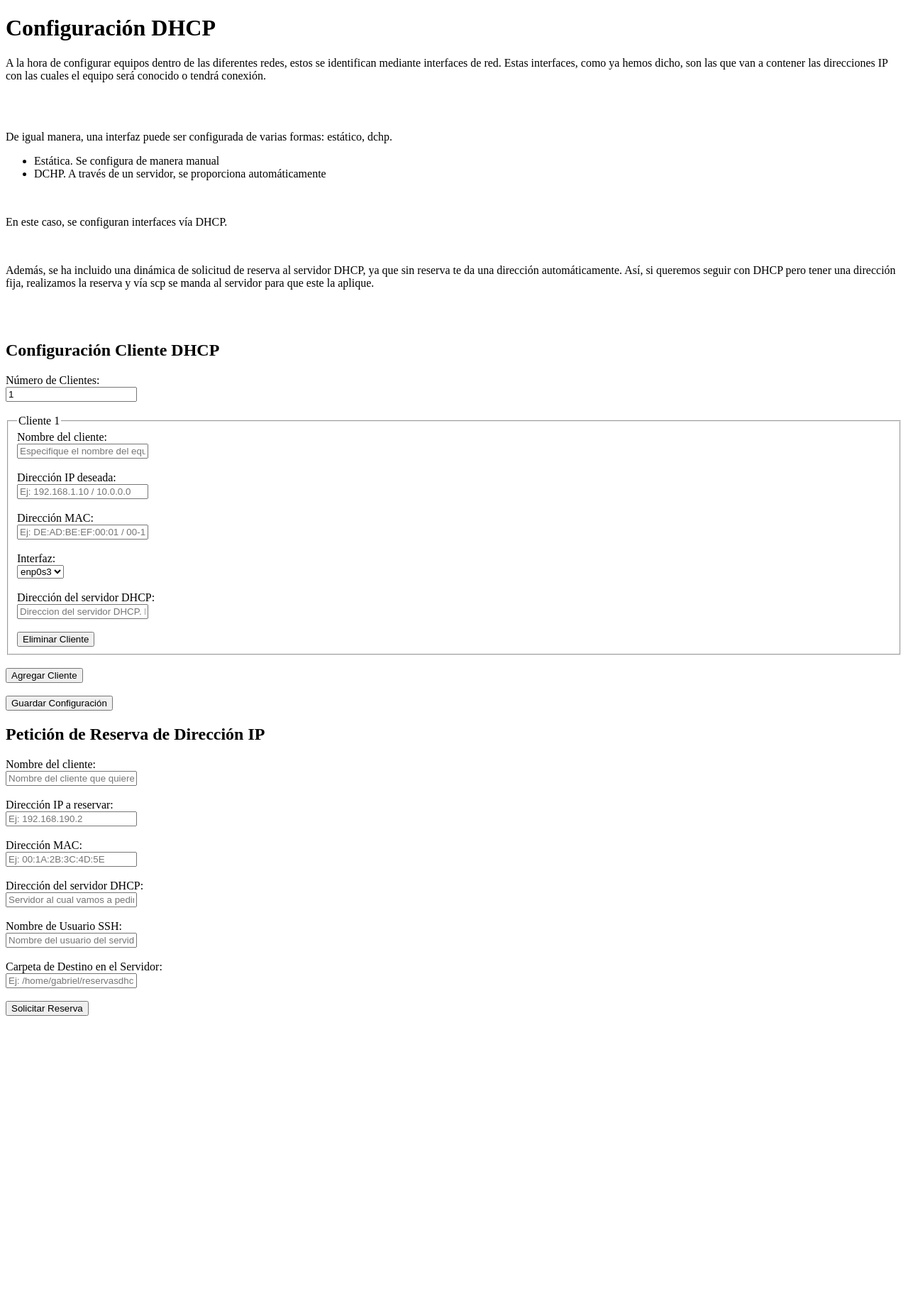
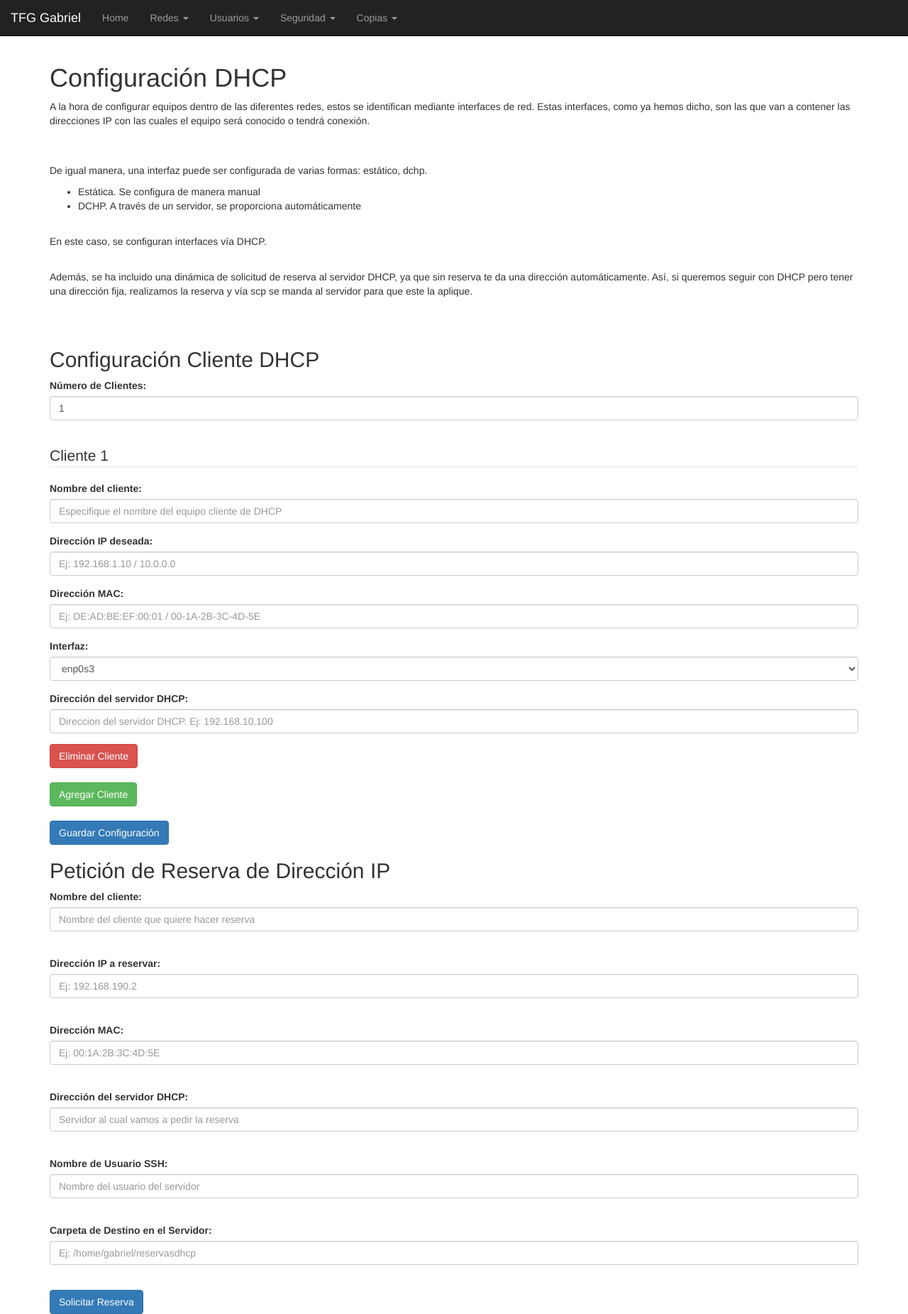
Before and after one commit to gabrielASIR/test_TFG, a Django app: template redes/templates/redes/dhcp.html in a window 1280 px wide. Shown: the whole page at 71% size. Before the commit the page ends 1431 px from the top, so only its background shows below. Run offline with Django 3.2, Linux system fonts and the light colour scheme; the template is opened without the code that fills it, so the values that code supplies are empty; some libraries are stand-ins or nearby versions.

Commit message:
Update dhcp.html

```diff
--- a/redes/templates/redes/dhcp.html
+++ b/redes/templates/redes/dhcp.html
@@ -4,6 +4,9 @@
     <meta charset="UTF-8">
     <meta name="viewport" content="width=device-width, initial-scale=1.0">
     <title>Configuración DHCP</title>
+    <link rel="stylesheet" href="https://maxcdn.bootstrapcdn.com/bootstrap/3.4.1/css/bootstrap.min.css">
+    <script src="https://ajax.googleapis.com/ajax/libs/jquery/3.7.1/jquery.min.js"></script>
+    <script src="https://maxcdn.bootstrapcdn.com/bootstrap/3.4.1/js/bootstrap.min.js"></script>
     <script>
         function agregarCliente() {
             const numClientes = document.querySelectorAll('.cliente').length + 1;
@@ -11,26 +14,36 @@
                 <div class="cliente">
                     <fieldset>
                         <legend>Cliente ${numClientes}</legend>
-                        <label for="nombre_cliente_${numClientes}">Nombre del cliente:</label><br>
-                        <input type="text" id="nombre_cliente_${numClientes}" name="nombre_cliente_${numClientes}" placeholder="Especifique el nombre del equipo cliente de DHCP"><br><br>
+                        <div class="form-group">
+                            <label for="nombre_cliente_${numClientes}">Nombre del cliente:</label>
+                            <input type="text" id="nombre_cliente_${numClientes}" name="nombre_cliente_${numClientes}" placeholder="Especifique el nombre del equipo cliente de DHCP" class="form-control">
+                        </div>
 
-                        <label for="direccion_ip_${numClientes}">Dirección IP deseada:</label><br>
-                        <input type="text" id="direccion_ip_${numClientes}" name="direccion_ip_${numClientes}" placeholder="Ej: 192.168.1.10 / 10.0.0.0"><br><br>
+                        <div class="form-group">
+                            <label for="direccion_ip_${numClientes}">Dirección IP deseada:</label>
+                            <input type="text" id="direccion_ip_${numClientes}" name="direccion_ip_${numClientes}" placeholder="Ej: 192.168.1.10 / 10.0.0.0" class="form-control">
+                        </div>
 
-                        <label for="mac_address_${numClientes}">Dirección MAC:</label><br>
-                        <input type="text" id="mac_address_${numClientes}" name="mac_address_${numClientes}" placeholder="Ej: DE:AD:BE:EF:00:01 / 00-1A-2B-3C-4D-5E"><br><br>
+                        <div class="form-group">
+                            <label for="mac_address_${numClientes}">Dirección MAC:</label>
+                            <input type="text" id="mac_address_${numClientes}" name="mac_address_${numClientes}" placeholder="Ej: DE:AD:BE:EF:00:01 / 00-1A-2B-3C-4D-5E" class="form-control">
+                        </div>
 
-                        <label for="interfaz_${numClientes}">Interfaz:</label><br>
-                        <select id="interfaz_${numClientes}" name="interfaz_${numClientes}">
+                        <div class="form-group">
+                            <label for="interfaz_${numClientes}">Interfaz:</label>
+                            <select id="interfaz_${numClientes}" name="interfaz_${numClientes}" class="form-control">
                                 <option value="enp0s3">enp0s3</option>
                                 <option value="enp0s8">enp0s8</option>
-			    <option value="enp0s8">enp0s9</option>
-                        </select><br><br>
+                                <option value="enp0s9">enp0s9</option>
+                            </select>
+                        </div>
 
-                        <label for="direccion_servidor_${numClientes}">Dirección del servidor DHCP:</label><br>
-                        <input type="text" id="direccion_servidor_${numClientes}" name="direccion_servidor_${numClientes}" placeholder="Direccion del servidor DHCP. Ej: 192.168.10.100"><br><br>
+                        <div class="form-group">
+                            <label for="direccion_servidor_${numClientes}">Dirección del servidor DHCP:</label>
+                            <input type="text" id="direccion_servidor_${numClientes}" name="direccion_servidor_${numClientes}" placeholder="Direccion del servidor DHCP. Ej: 192.168.10.100" class="form-control">
+                        </div>
 
-                        <button type="button" onclick="eliminarCliente(this)">Eliminar Cliente</button>
+                        <button type="button" class="btn btn-danger" onclick="eliminarCliente(this)">Eliminar Cliente</button>
                     </fieldset>
                     <br>
                 </div>
@@ -44,6 +57,54 @@
     </script>
 </head>
 <body>
+    <nav class="navbar navbar-inverse navbar-fixed-top">
+        <div class="container-fluid">
+            <div class="navbar-header">
+                <a class="navbar-brand" href="#">TFG Gabriel</a>
+            </div>
+            <ul class="nav navbar-nav">
+                <li><a href="/">Home</a></li>
+                <li class="dropdown">
+                    <a class="dropdown-toggle" data-toggle="dropdown" href="#">Redes <span class="caret"></span></a>
+                    <ul class="dropdown-menu">
+                        <li><a class="dropdown-item" href="{% url 'redes:interfaces' %}">Interfaces de red</a></li>
+                        <li><a class="dropdown-item" href="{% url 'redes:dhcp' %}">DHCP</a></li>
+                        <li><a class="dropdown-item" href="{% url 'redes:enrutamiento' %}">Enrutamiento</a></li>
+                        <li><a class="dropdown-item" href="{% url 'redes:pingtester' %}">Ping Tester</a></li>
+                    </ul>
+                </li>
+                <li class="dropdown">
+                    <a class="dropdown-toggle" data-toggle="dropdown" href="#">Usuarios <span class="caret"></span></a>
+                    <ul class="dropdown-menu">
+                        <li><a class="dropdown-item" href="{% url 'usuarios:crear_usuario' %}">Creación de usuarios</a></li>
+                        <li><a class="dropdown-item" href="{% url 'usuarios:modificar_usuario' %}">Modificación de usuarios</a></li>
+                        <li><a class="dropdown-item" href="{% url 'usuarios:eliminar_usuario' %}">Eliminación de usuarios</a></li>
+                        <li><a class="dropdown-item" href="{% url 'usuarios:analizar_contrasena' %}">Analizador de contraseñas</a></li>
+                        <li><a class="dropdown-item" href="{% url 'usuarios:configurar_permisos' %}">Configurador de permisos</a></li>
+                    </ul>
+                </li>
+                <li class="dropdown">
+                    <a class="dropdown-toggle" data-toggle="dropdown" href="#">Seguridad <span class="caret"></span></a>
+                    <ul class="dropdown-menu">
+                        <li><a class="dropdown-item" href="{% url 'seguridad:firewall' %}">Firewall</a></li>
+                        <li><a class="dropdown-item" href="{% url 'seguridad:proxy' %}">Proxy</a></li>
+                        <li><a class="dropdown-item" href="{% url 'seguridad:certificados' %}">Certificados SSL/TLS</a></li>
+                    </ul>
+                </li>
+                <li class="dropdown">
+                    <a class="dropdown-toggle" data-toggle="dropdown" href="#">Copias <span class="caret"></span></a>
+                    <ul class="dropdown-menu">
+                        <li><a class="dropdown-item" href="{% url 'copias:configuracion_backups' %}">Configuración copias de seguridad locales</a></li>
+                        <li><a class="dropdown-item" href="{% url 'copias:programar_copia' %}">Programación de copias de seguridad</a></li>
+                        <li><a class="dropdown-item" href="{% url 'copias:configuracion_nas' %}">Configuración NAS</a></li>
+                        <li><a class="dropdown-item" href="{% url 'copias:subida_archivos_nas' %}">Subida de archivos al NAS</a></li>
+                    </ul>
+                </li>
+            </ul>
+        </div>
+    </nav>
+
+    <div class="container" style="margin-top: 70px;">
         <h1>Configuración DHCP</h1>
         <p>A la hora de configurar equipos dentro de las diferentes redes, estos se identifican mediante interfaces de red.
         Estas interfaces, como ya hemos dicho, son las que van a contener las direcciones IP con las cuales el equipo será conocido
@@ -57,6 +118,7 @@
         <p>En este caso, se configuran interfaces vía DHCP.</p><br>
         <p>Además, se ha incluido una dinámica de solicitud de reserva al servidor DHCP, ya que sin reserva te da una dirección automáticamente.
         Así, si queremos seguir con DHCP pero tener una dirección fija, realizamos la reserva y vía scp se manda al servidor para que este la aplique.</p><br><br>
+
         <h2>Configuración Cliente DHCP</h2>
 
         {% if mensaje_error %}
@@ -65,42 +127,52 @@
 
         <form method="post" action="{% url 'redes:dhcp' %}">
             {% csrf_token %}
-        <label for="num_interfaces">Número de Clientes:</label><br>
-        <input type="number" id="num_clientes" name="num_clientes" min="1" value="1" required><br><br>
+            <div class="form-group">
+                <label for="num_interfaces">Número de Clientes:</label>
+                <input type="number" id="num_clientes" name="num_clientes" min="1" value="1" class="form-control" required>
+            </div><br>
             <div id="clientes">
                 <div class="cliente">
                     <fieldset>
                         <legend>Cliente 1</legend>
-                    <label for="nombre_cliente_1">Nombre del cliente:</label><br>
-                    <input type="text" id="nombre_cliente_1" name="nombre_cliente_1" placeholder="Especifique el nombre del equipo cliente de DHCP"><br><br>
+                        <div class="form-group">
+                            <label for="nombre_cliente_1">Nombre del cliente:</label>
+                            <input type="text" id="nombre_cliente_1" name="nombre_cliente_1" placeholder="Especifique el nombre del equipo cliente de DHCP" class="form-control">
+                        </div>
 
-                    <label for="direccion_ip_1">Dirección IP deseada:</label><br>
-                    <input type="text" id="direccion_ip_1" name="direccion_ip_1" placeholder="Ej: 192.168.1.10 / 10.0.0.0"><br><br>
+                        <div class="form-group">
+                            <label for="direccion_ip_1">Dirección IP deseada:</label>
+                            <input type="text" id="direccion_ip_1" name="direccion_ip_1" placeholder="Ej: 192.168.1.10 / 10.0.0.0" class="form-control">
+                        </div>
 
-                    <label for="mac_address_1">Dirección MAC:</label><br>
-                    <input type="text" id="mac_address_1" name="mac_address_1" placeholder="Ej: DE:AD:BE:EF:00:01 / 00-1A-2B-3C-4D-5E"><br><br>
+                        <div class="form-group">
+                            <label for="mac_address_1">Dirección MAC:</label>
+                            <input type="text" id="mac_address_1" name="mac_address_1" placeholder="Ej: DE:AD:BE:EF:00:01 / 00-1A-2B-3C-4D-5E" class="form-control">
+                        </div>
 
-                    <label for="interfaz_1">Interfaz:</label><br>
-                    <select id="interfaz_1" name="interfaz_1">
+                        <div class="form-group">
+                            <label for="interfaz_1">Interfaz:</label>
+                            <select id="interfaz_1" name="interfaz_1" class="form-control">
                                 <option value="enp0s3">enp0s3</option>
                                 <option value="enp0s8">enp0s8</option>
-                        <option value="enp0s9">enp0s8</option>
-                    </select><br><br>
+                                <option value="enp0s9">enp0s9</option>
+                            </select>
+                        </div>
 
-                    <label for="direccion_servidor_1">Dirección del servidor DHCP:</label><br>
-                    <input type="text" id="direccion_servidor_1" name="direccion_servidor_1" placeholder="Direccion del servidor DHCP. Ej: 192.168.10.100"><br><br>
+                        <div class="form-group">
+                            <label for="direccion_servidor_1">Dirección del servidor DHCP:</label>
+                            <input type="text" id="direccion_servidor_1" name="direccion_servidor_1" placeholder="Direccion del servidor DHCP. Ej: 192.168.10.100" class="form-control">
+                        </div>
 
-                    <button type="button" onclick="eliminarCliente(this)">Eliminar Cliente</button>
+                        <button type="button" class="btn btn-danger" onclick="eliminarCliente(this)">Eliminar Cliente</button>
                     </fieldset>
                     <br>
                 </div>
             </div>
 
-        <button type="button" onclick="agregarCliente()">Agregar Cliente</button><br><br>
-
-        <button type="submit">Guardar Configuración</button>
+            <button type="button" class="btn btn-success" onclick="agregarCliente()">Agregar Cliente</button><br><br>
+            <button type="submit" class="btn btn-primary">Guardar Configuración</button>
         </form>
-
 
         <h2>Petición de Reserva de Dirección IP</h2>
 
@@ -110,25 +182,38 @@
 
         <form method="post" action="{% url 'redes:reserva_ip' %}">
             {% csrf_token %}
-        <label for="nombre_cliente_reserva">Nombre del cliente:</label><br>
-        <input type="text" id="nombre_cliente_reserva" name="nombre_cliente_reserva" placeholder="Nombre del cliente que quiere hacer reserva"><br><br>
+            <div class="form-group">
+                <label for="nombre_cliente_reserva">Nombre del cliente:</label>
+                <input type="text" id="nombre_cliente_reserva" name="nombre_cliente_reserva" placeholder="Nombre del cliente que quiere hacer reserva" class="form-control">
+            </div><br>
 
-        <label for="direccion_ip_reserva">Dirección IP a reservar:</label><br>
-        <input type="text" id="direccion_ip_reserva" name="direccion_ip_reserva" placeholder="Ej: 192.168.190.2"><br><br>
+            <div class="form-group">
+                <label for="direccion_ip_reserva">Dirección IP a reservar:</label>
+                <input type="text" id="direccion_ip_reserva" name="direccion_ip_reserva" placeholder="Ej: 192.168.190.2" class="form-control">
+            </div><br>
 
-        <label for="mac_address_reserva">Dirección MAC:</label><br>
-        <input type="text" id="mac_address_reserva" name="mac_address_reserva" placeholder="Ej: 00:1A:2B:3C:4D:5E"><br><br>
+            <div class="form-group">
+                <label for="mac_address_reserva">Dirección MAC:</label>
+                <input type="text" id="mac_address_reserva" name="mac_address_reserva" placeholder="Ej: 00:1A:2B:3C:4D:5E" class="form-control">
+            </div><br>
 
-        <label for="direccion_servidor_reserva">Dirección del servidor DHCP:</label><br>
-        <input type="text" id="direccion_servidor_reserva" name="direccion_servidor_reserva" placeholder="Servidor al cual vamos a pedir la reserva"><br><br>
+            <div class="form-group">
+                <label for="direccion_servidor_reserva">Dirección del servidor DHCP:</label>
+                <input type="text" id="direccion_servidor_reserva" name="direccion_servidor_reserva" placeholder="Servidor al cual vamos a pedir la reserva" class="form-control">
+            </div><br>
 
-	<label for="nombre_usuario">Nombre de Usuario SSH:</label><br>
-        <input type="text" id="nombre_usuario" name="nombre_usuario" placeholder="Nombre del usuario del servidor"><br><br>
+            <div class="form-group">
+                <label for="nombre_usuario">Nombre de Usuario SSH:</label>
+                <input type="text" id="nombre_usuario" name="nombre_usuario" placeholder="Nombre del usuario del servidor" class="form-control">
+            </div><br>
 
-	<label for="carpeta_destino">Carpeta de Destino en el Servidor:</label><br>
-        <input type="text" id="carpeta_destino" name="carpeta_destino" placeholder="Ej: /home/gabriel/reservasdhcp"><br><br>
+            <div class="form-group">
+                <label for="carpeta_destino">Carpeta de Destino en el Servidor:</label>
+                <input type="text" id="carpeta_destino" name="carpeta_destino" placeholder="Ej: /home/gabriel/reservasdhcp" class="form-control">
+            </div><br>
 
-        <button type="submit">Solicitar Reserva</button>
+            <button type="submit" class="btn btn-primary">Solicitar Reserva</button>
         </form>
+    </div>
 </body>
 </html>
```
Lines whose indentation alone changed are shown as unchanged.
